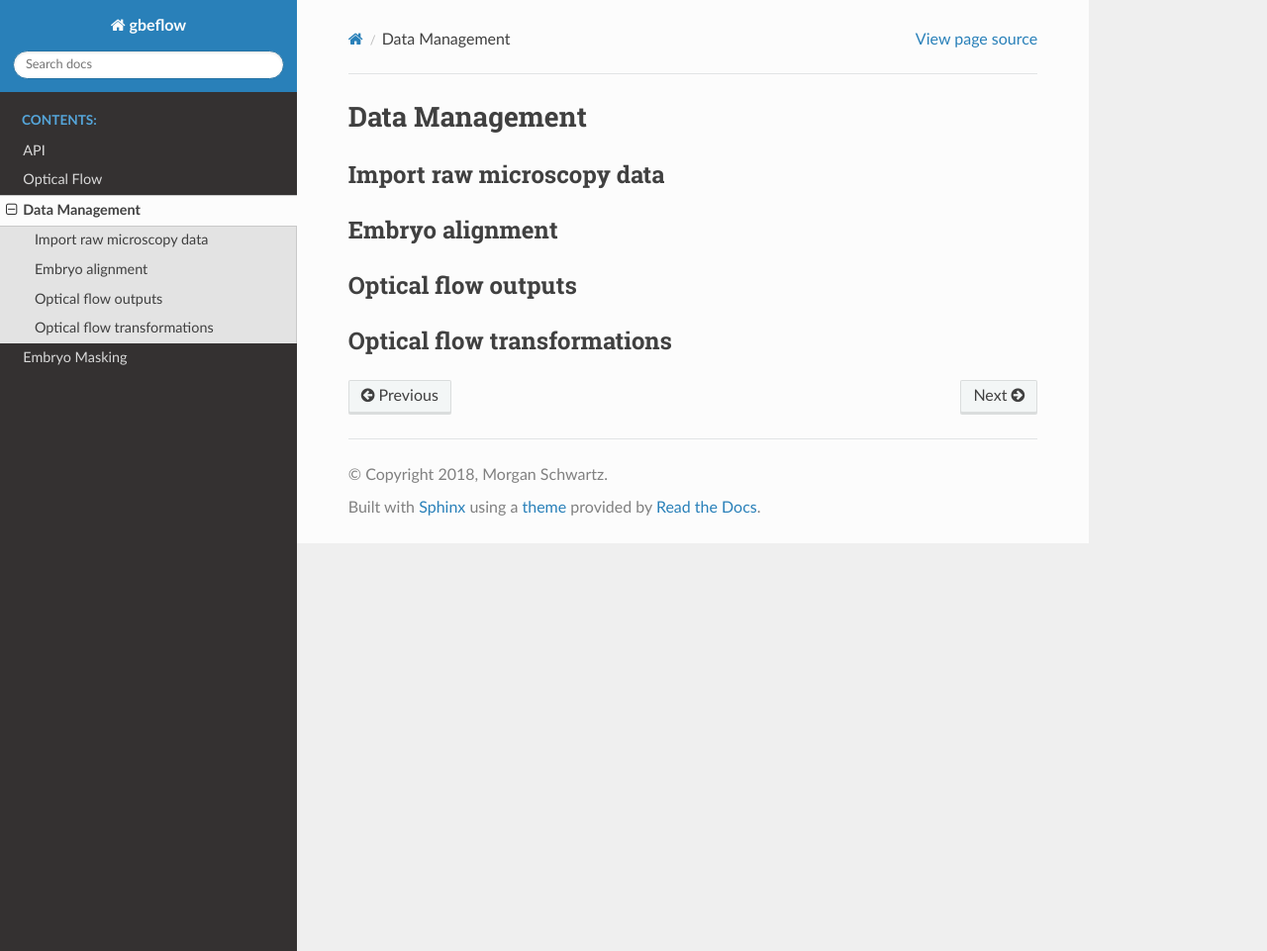
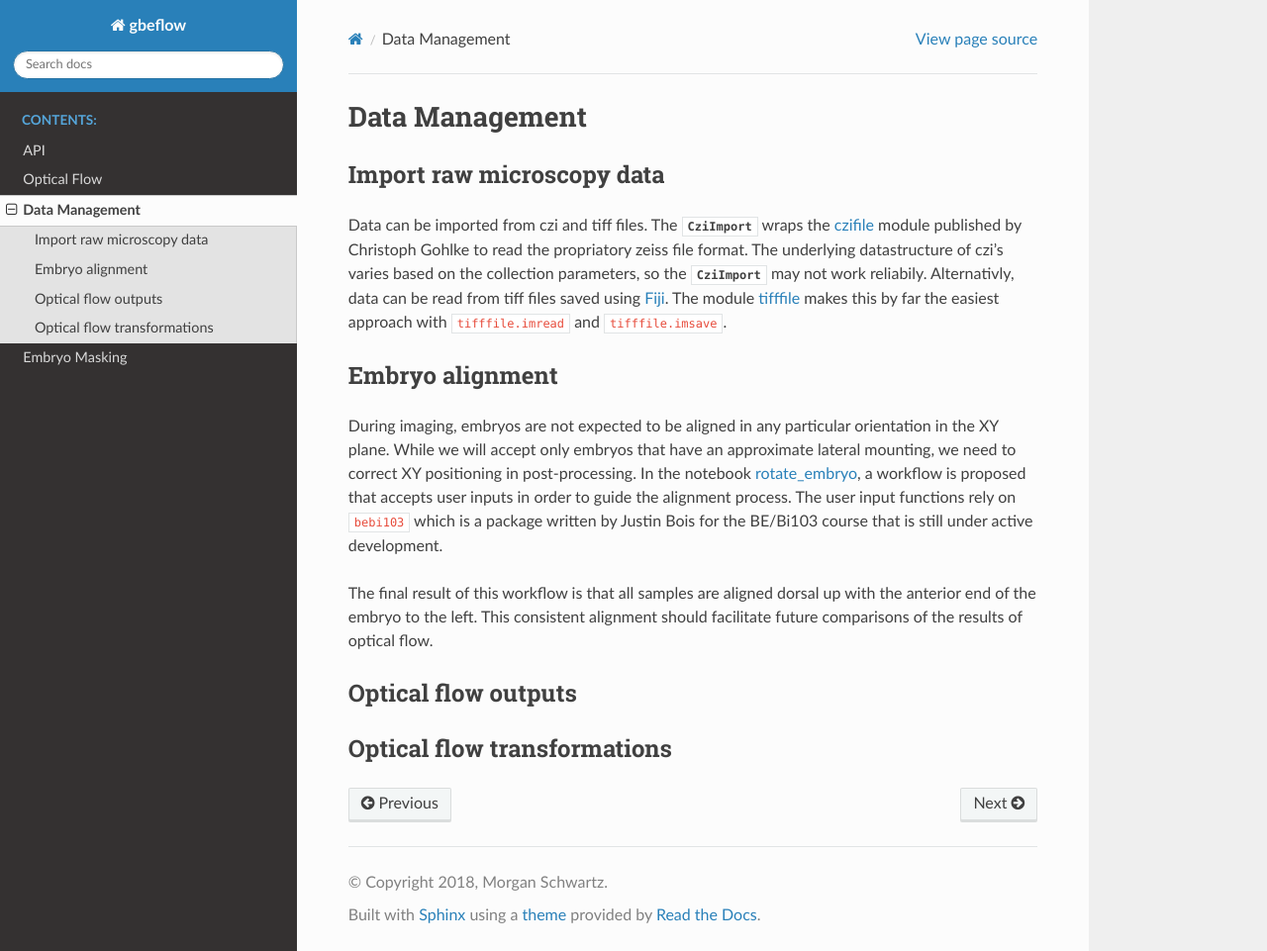
Before and after one commit to msschwartz21/germband-extension, a Sphinx documentation site: the page built from docs/source/datamanagement.rst, in a window 1280 px wide and 961 px high. Shown: the whole window at 99% size. Built offline with Sphinx 7.4.7 and the Read the Docs theme 2.0.0, drawn with Linux system fonts in a browser that asks for light colours; pages that are not in the unit, such as notebooks, are missing from menus.

Commit message:
Add datamanagement content to docs

```diff
--- a/docs/conf.py
+++ b/docs/conf.py
@@ -52,8 +52,7 @@
 extensions = [
     'sphinx.ext.autodoc',
     'sphinx.ext.mathjax',
-    'sphinx.ext.napoleon',
-    'nbsphinx'
+    'sphinx.ext.napoleon'
 ]
 
 napoleon_google_docstring = False
@@ -201,9 +200,3 @@
 #                         'skimage.measure','tqdm','scipy','scipy.interpolate',
 #                         'matplotlib'
 #                        ]
-
-nbsphinx_prolog = """
-Go there: https://github.com/msschwartz21/germband-extension/tree/master/notebooks/{{ env.doc2path(env.docname, base=None) }}
-
-----
-"""
--- a/docs/index.rst
+++ b/docs/index.rst
@@ -14,9 +14,6 @@
    source/opticalflow
    source/datamanagement
    source/masking
-   source/20181017-final_contour_based_segmentation.ipynb
-   20181108-vector_calculation.ipynb
-   20181106-endpoint_ellipse.ipynb
 
 
 .. include:: ../README.rst
--- a/docs/source/datamanagement.rst
+++ b/docs/source/datamanagement.rst
@@ -3,12 +3,26 @@
 
 Import raw microscopy data
 ----------------------------
+Data can be imported from czi and tiff files. The :class:`CziImport` wraps the czifile_ module published by Christoph Gohlke to read the propriatory zeiss file format. The underlying datastructure of czi's varies based on the collection parameters, so the :class:`CziImport` may not work reliabily. Alternativly, data can be read from tiff files saved using Fiji_. The module tifffile_ makes this by far the easiest approach with ``tifffile.imread`` and ``tifffile.imsave``.
 
 Embryo alignment
 -----------------
+During imaging, embryos are not expected to be aligned in any particular orientation in the XY plane. While we will accept only embryos that have an approximate lateral mounting, we need to correct XY positioning in post-processing. In the notebook rotate_embryo_, a workflow is proposed that accepts user inputs in order to guide the alignment process. The user input functions rely on  ``bebi103`` which is a package written by Justin Bois for the BE/Bi103 course that is still under active development.
+
+The final result of this workflow is that all samples are aligned dorsal up with the anterior end of the embryo to the left. This consistent alignment should facilitate future comparisons of the results of optical flow.
 
 Optical flow outputs
 ---------------------
 
 Optical flow transformations
 ------------------------------
+
+.. _rotate_embryo: https://github.com/msschwartz21/germband-extension/blob/master/notebooks/20181116-rotate_embryo.ipynb
+
+.. _gbe_mutant_processing: https://github.com/msschwartz21/germband-extension/blob/master/notebooks/20181203-gbe_mutant_processing.ipynb
+
+.. _czifile: https://github.com/AllenCellModeling/czifile
+
+.. _Fiji: https://fiji.sc/
+
+.. _tifffile: https://pypi.org/project/tifffile/
```
Also changed, not shown: docs/source/masking.rst (+15 -2 lines).
